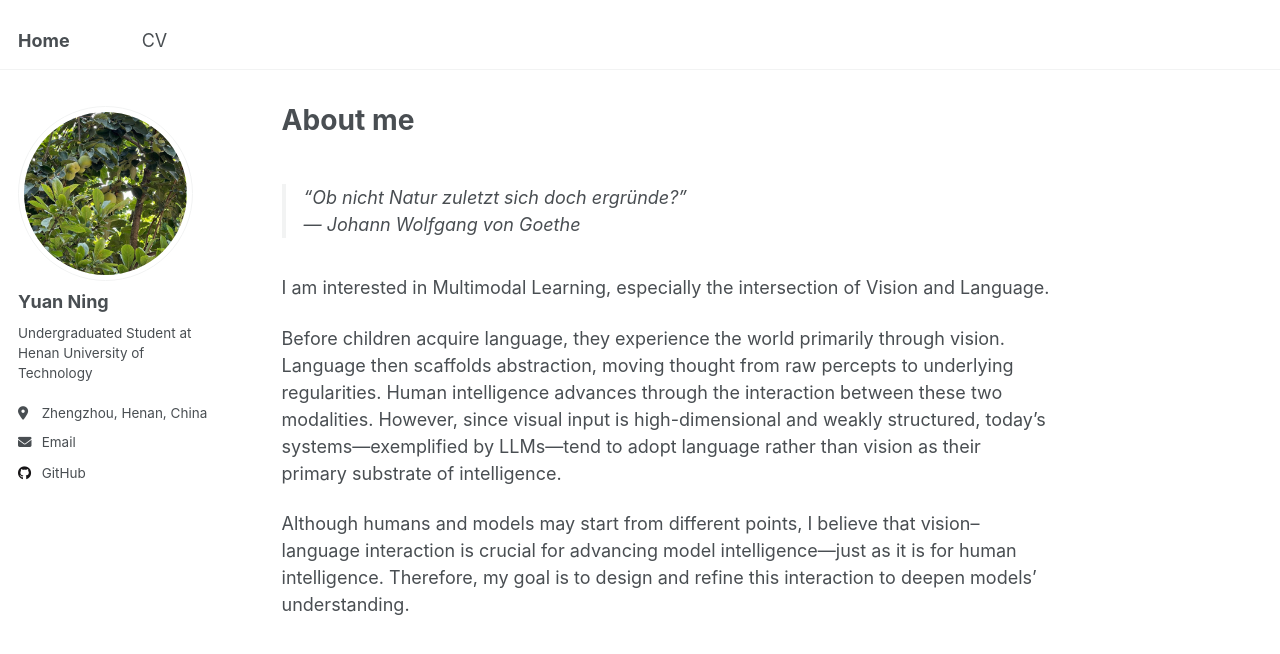
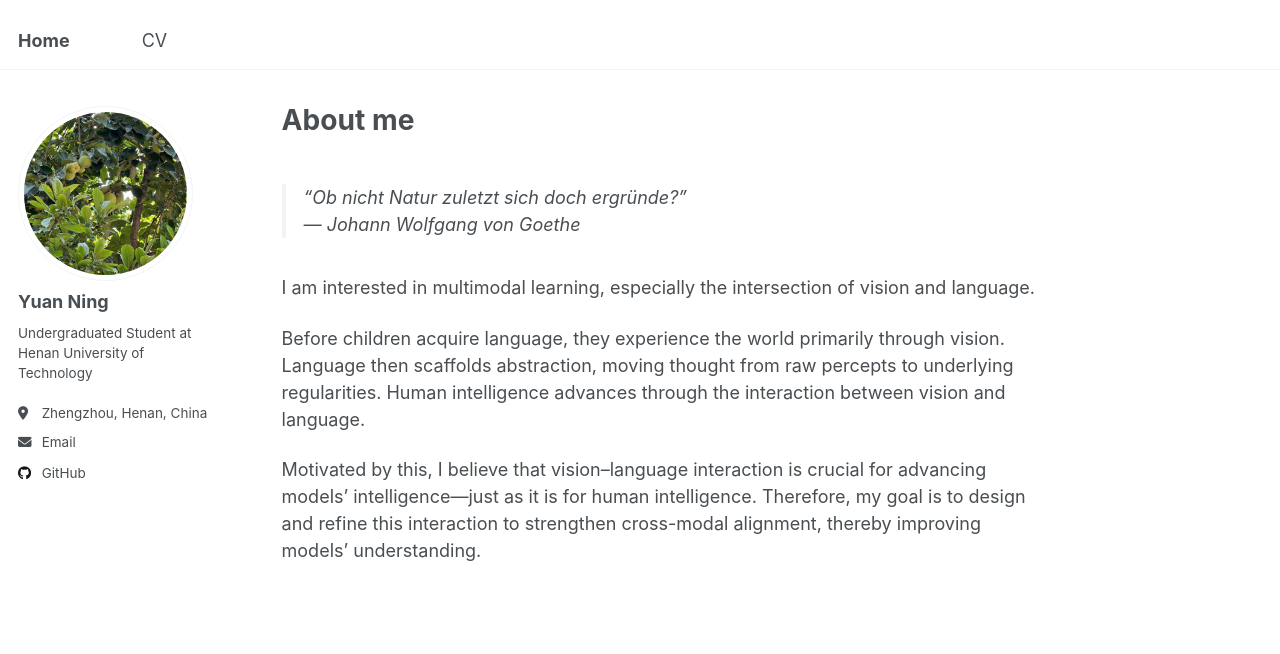
Before and after one commit to YuanN1ng/YuanN1ng.github.io, a Jekyll site: the page built from _pages/about.md, in a window 1280 px wide and 1095 px high, cut to the strip 0-899 px from the top of the window. Shown: the top 654 px of the strip. Built offline with Jekyll 4.4.1, drawn with Linux system fonts in a browser that asks for light colours.

Commit message:
Update about.md

```diff
--- a/_pages/about.md
+++ b/_pages/about.md
@@ -13,8 +13,8 @@ redirect_from:
 > — Johann Wolfgang von Goethe
 
 
-I am interested in Multimodal Learning, especially the intersection of Vision and Language.
+I am interested in multimodal learning, especially the intersection of vision and language.
 
-Before children acquire language, they experience the world primarily through vision. Language then scaffolds abstraction, moving thought from raw percepts to underlying regularities. Human intelligence advances through the interaction between these two modalities. However, since visual input is high-dimensional and weakly structured, today’s systems—exemplified by LLMs—tend to adopt language rather than vision as their primary substrate of intelligence.
+Before children acquire language, they experience the world primarily through vision. Language then scaffolds abstraction, moving thought from raw percepts to underlying regularities. Human intelligence advances through the interaction between vision and language.
 
-Although humans and models may start from different points, I believe that vision–language interaction is crucial for advancing model intelligence—just as it is for human intelligence. Therefore, my goal is to design and refine this interaction to deepen models’ understanding.
+Motivated by this, I believe that vision–language interaction is crucial for advancing models’ intelligence—just as it is for human intelligence. Therefore, my goal is to design and refine this interaction to strengthen cross-modal alignment, thereby improving models’ understanding.
```
